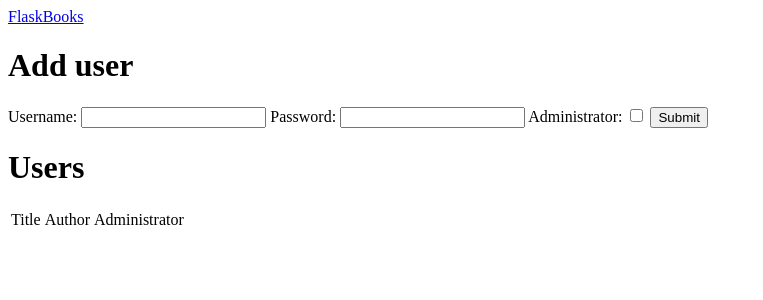
After one commit to Donkrzawayan/FlaskBooks, a Flask app: page /users in a window 1280 px wide. The commit adds this page. Shown: the top 300 px of the page, without its empty margins (0-763 px from the left). Run offline with Flask 2, Linux system fonts and the light colour scheme; data that the repository does not hold is empty.

Commit message:
remaining features

```diff
--- a/app.py
+++ b/app.py
@@ -3,7 +3,7 @@ import sqlite3
 from flask import Flask, render_template, request, session
 from flask_session import Session
 
-app = Flask("Flask - Lab")
+app = Flask("FlaskBooks")
 
 # Tworzenie obsługi sesji
 sess = Session()
@@ -15,19 +15,23 @@ DATABASE = 'database.db'
 @app.route('/create_database', methods=['GET', 'POST'])
 def create_db():
     # Połączenie sie z bazą danych
-    conn = sqlite3.connect(DATABASE)
+    con = sqlite3.connect(DATABASE)
     # Stworzenie tabeli w bazie danych za pomocą sqlite3
-    conn.execute('CREATE TABLE IF NOT EXISTS books (title TEXT, author TEXT)')
-    conn.execute('CREATE TABLE IF NOT EXISTS users (username TEXT, password TEXT, UNIQUE(username));')
-    conn.execute("INSERT INTO users (username, password) VALUES('admin', 'admin')")
+    con.execute("CREATE TABLE IF NOT EXISTS books (title TEXT, author TEXT)")
+    con.execute("CREATE TABLE IF NOT EXISTS users (username TEXT UNIQUE, password TEXT, administrator INTEGER)")
+    con.execute("INSERT OR IGNORE INTO users (username, password, administrator) VALUES('admin', 'admin', TRUE)")
+    con.commit()
     # Zakończenie połączenia z bazą danych
-    conn.close()
+    con.close()
 
     return index()
 
 
 @app.route('/', methods=['GET', 'POST'])
 def index():
+    if 'user' not in session:
+        return render_template('login.html')
+
     con = sqlite3.connect(DATABASE)
 
     # Pobranie danych z tabeli
@@ -35,9 +39,9 @@ def index():
     cur.execute("select * from books")
     books = cur.fetchall()
 
-    if 'user' in session:
-        return render_template('loggedIndex.html', books=books)
-    return render_template('login.html', books=books)
+    if 'admin' in session:
+        return render_template('adminIndex.html', books=books)
+    return render_template('index.html', books=books)
 
 
 @app.route('/addBook', methods=['POST'])
@@ -45,7 +49,7 @@ def add_book():
     title = request.form['title']
     author = request.form['author']
 
-    # Dodanie użytkownika do bazy danych
+    # Dodanie book do bazy danych
     con = sqlite3.connect(DATABASE)
     cur = con.cursor()
     cur.execute("INSERT INTO books (title, author) VALUES (?,?)", (title, author))
@@ -60,15 +64,15 @@ def login():
     username = request.form['login']
     password = request.form['password']
 
-    # Dodanie użytkownika do bazy danych
     con = sqlite3.connect(DATABASE)
     cur = con.cursor()
-    cur.execute("SELECT * FROM users")
-    #cur.execute("SELECT * FROM users WHERE username=? AND password=?", (username, password))
-    user = cur.fetchall()
+    cur.execute("SELECT * FROM users WHERE username=? AND password=?", (username, password))
+    user = cur.fetchone()
 
     if user:
         session['user'] = "username"
+        if user[2]:
+            session['admin'] = "admin"
 
     return index()
 
@@ -78,7 +82,44 @@ def logout():
     # Jeżeli sesja klienta istnieje - usunięcie sesji
     if 'user' in session:
         session.pop('user')
+    if 'admin' in session:
+        session.pop('admin')
     return index()
+
+
+@app.route('/users', methods=['GET', 'POST'])
+def users():
+    con = sqlite3.connect(DATABASE)
+    cur = con.cursor()
+    cur.execute("SELECT * FROM users")
+    _users = cur.fetchall()
+
+    return render_template('users.html', users=_users)
+
+
+@app.route('/users/<username>', methods=['GET'])
+def user(username):
+    con = sqlite3.connect(DATABASE)
+    cur = con.cursor()
+    cur.execute("SELECT * FROM users WHERE username=?", (username,))
+    _user = cur.fetchone()
+
+    return render_template('user.html', user=_user)
+
+
+@app.route('/addUser', methods=['POST'])
+def add_user():
+    login = request.form['login']
+    password = request.form['password']
+    admin = 'admin' in request.form
+    # Dodanie użytkownika do bazy danych
+    con = sqlite3.connect(DATABASE)
+    cur = con.cursor()
+    cur.execute("INSERT INTO users (username, password, administrator) VALUES (?,?,?)", (login, password, admin))
+    con.commit()
+    con.close()
+
+    return "Dodano użytkownika do bazy danych <br>" + users()
 
 
 app.secret_key = 'super secret key'
--- /dev/null
+++ b/templates/adminIndex.html
@@ -0,0 +1,5 @@
+{% extends 'index.html' %}
+
+{% block admin %}
+    <a href=/users>Users</a>
+{% endblock %}
--- /dev/null
+++ b/templates/users.html
@@ -0,0 +1,37 @@
+<!DOCTYPE html>
+<html lang="en">
+<head>
+    <meta charset="UTF-8">
+    <title>FlaskBooks - Users</title>
+</head>
+<body>
+    <a href=/ >FlaskBooks</a>
+    <h1>
+        Add user
+    </h1>
+    <form method=post action="/addUser">
+        Username: <input type=text name=login>
+        Password: <input type=password name=password>
+        Administrator: <input type="checkbox" name=admin>
+        <input type=submit>
+    </form>
+    <h1>
+        Users
+    </h1>
+    <table>
+        <thead>
+           <td>Title</td>
+           <td>Author</td>
+           <td>Administrator</td>
+        </thead>
+
+        {% for user in users %}
+           <tr>
+              <td><a href=/users/{{user[0]}}>{{user[0]}}</a></td>
+              <td>{{user[1]}}</td>
+              <td>{{user[2]}}</td>
+           </tr>
+        {% endfor %}
+     </table>
+</body>
+</html>
```
Also changed, not shown: templates/index.html (+13 -2 lines), templates/loggedIndex.html (deleted, +0 -14 lines), templates/login.html (+11 -6 lines), templates/user.html (added, +16 -0 lines), templates/addUser.html (added), 1 other file.
